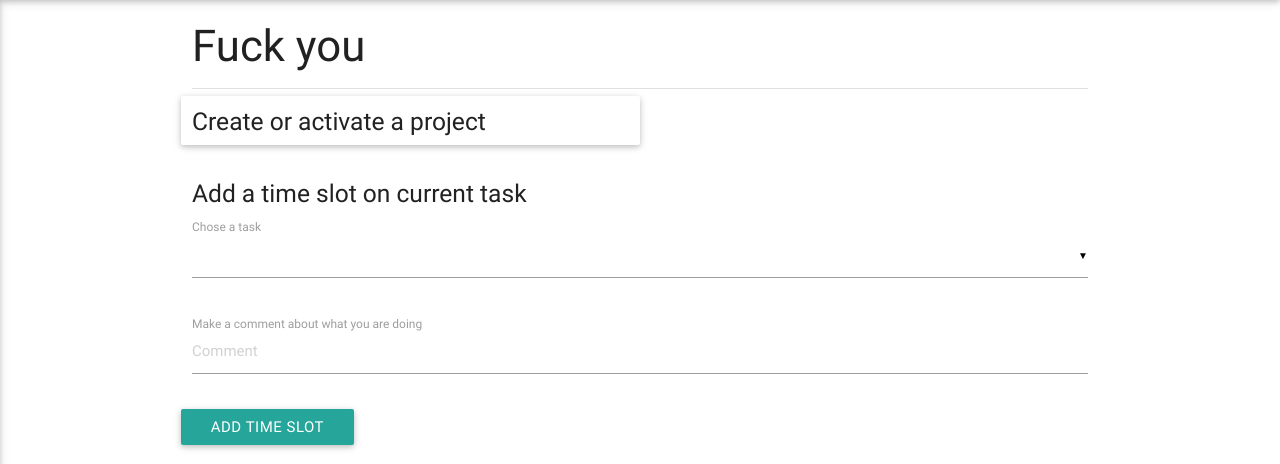
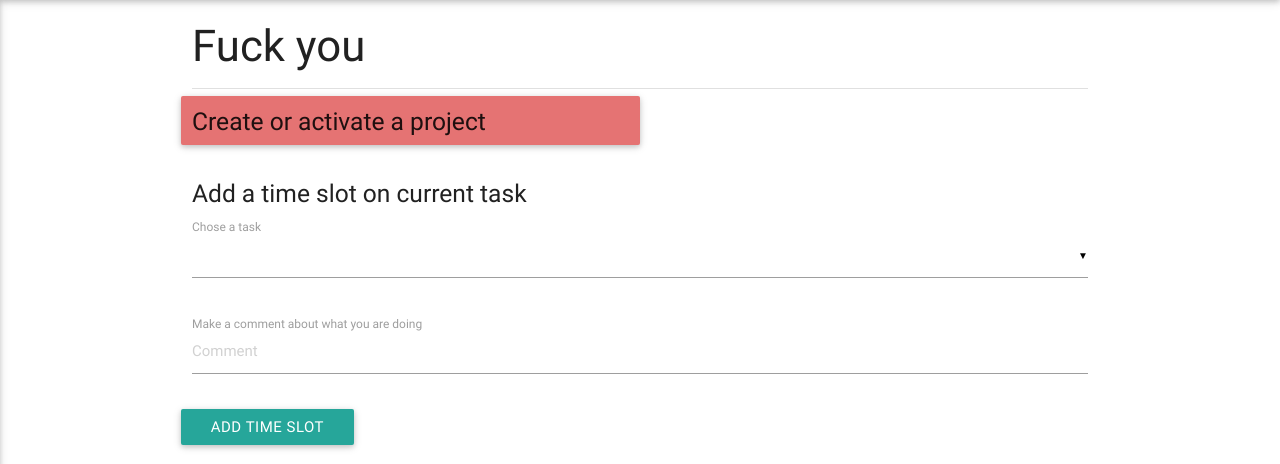
Before and after one commit to megaturbo/timbreuse, a Flask app: template templates/home.html in a window 1280 px wide. Shown: the part 64-528 px from the top of the page. Run offline with Flask 2, Linux system fonts and the light colour scheme; the template is opened without the code that fills it, so the values that code supplies are empty; some libraries are stand-ins or nearby versions.

Commit message:
Hypertweaks

```diff
--- a/templates/home.html
+++ b/templates/home.html
@@ -11,7 +11,7 @@
             <p>You are currently working on: <strong>{{current_project.name}}</strong></p>
         </div>
         {% else %}
-        <div class="col s12 m6 card-panel light-red lighten-2">
+        <div class="col s12 m6 card-panel red lighten-3 lighten-2">
             <h5>Create or activate a project</h5>
         </div>
         {% endif %}
```
